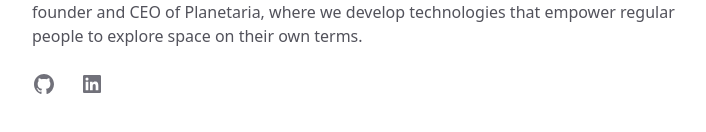
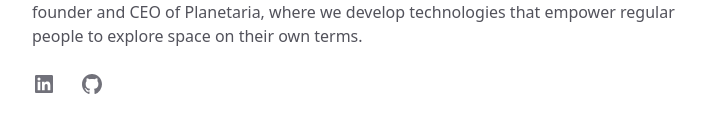
Before and after one commit to barrymun/portfolio, a React (Vite) app: page / in a window 1280 px wide. Shown: the part 180-312 px from the top of the page, without its empty margins (96-802 px from the left). Built offline with nearby package versions, Linux system fonts and the light colour scheme.

Commit message:
[fix] social links

```diff
--- a/src/constants.ts
+++ b/src/constants.ts
@@ -2,3 +2,5 @@ export const NEXT_PUBLIC_SITE_URL: string = ""; // TODO: remove
 export const LINKEDIN_PROFILE_URI: string =
   "https://www.linkedin.com/in/neil-barry-murphy-6a5917147/";
 export const GITHUB_PROFILE_URI: string = "https://github.com/barrymun";
+export const URI_TARGET: string = "_blank";
+export const URI_REF: string = "noopener noreferrer";
--- a/src/pages/App/App.tsx
+++ b/src/pages/App/App.tsx
@@ -9,6 +9,7 @@ import Button from "@/components/Button";
 import Container from "@/components/Container";
 import logoAirbnb from "@/assets/airbnb.svg";
 import logoFacebook from "@/assets/facebook.svg";
+import { GITHUB_PROFILE_URI, LINKEDIN_PROFILE_URI, URI_REF, URI_TARGET } from "@/constants";
 
 function MailIcon(props: any) {
   return (
@@ -71,16 +72,21 @@ function ArrowDownIcon(props: any) {
 
 function SocialLink({
   icon: Icon,
+  href,
   ...props
 }: {
+  icon: Function;
   href: string;
   "aria-label": string;
-  icon: Function;
 }) {
+  const onClick = (e: React.MouseEvent<Element, MouseEvent>) => {
+    window.open(href, URI_TARGET, URI_REF);
+  }
+
   return (
-    <a className="group -m-1 p-1" {...props}>
+    <button className="group -m-1 p-1" onClick={onClick} {...props}>
       <Icon className="h-6 w-6 fill-zinc-500 transition group-hover:fill-zinc-600 dark:fill-zinc-400 dark:group-hover:fill-zinc-300" />
-    </a>
+    </button>
   );
 }
 
@@ -158,9 +164,8 @@ function Resume() {
               <dt className="sr-only">Date</dt>
               <dd
                 className="ml-auto text-xs text-zinc-400 dark:text-zinc-500"
-                aria-label={`${role.start.label ?? role.start} until ${
-                  role.end.label ?? role.end
-                }`}
+                aria-label={`${role.start.label ?? role.start} until ${role.end.label ?? role.end
+                  }`}
               >
                 <time dateTime={role.start.dateTime ?? role.start}>
                   {role.start.label ?? role.start}
@@ -234,14 +239,14 @@ export default function App() {
           </p>
           <div className="mt-6 flex gap-6">
             <SocialLink
-              href="https://github.com"
+              href={LINKEDIN_PROFILE_URI}
+              aria-label="Follow on LinkedIn"
+              icon={LinkedInIcon}
+            />
+            <SocialLink
+              href={GITHUB_PROFILE_URI}
               aria-label="Follow on GitHub"
               icon={GitHubIcon}
-            />
-            <SocialLink
-              href="https://linkedin.com"
-              aria-label="Follow on LinkedIn"
-              icon={LinkedInIcon}
             />
           </div>
         </div>
```
